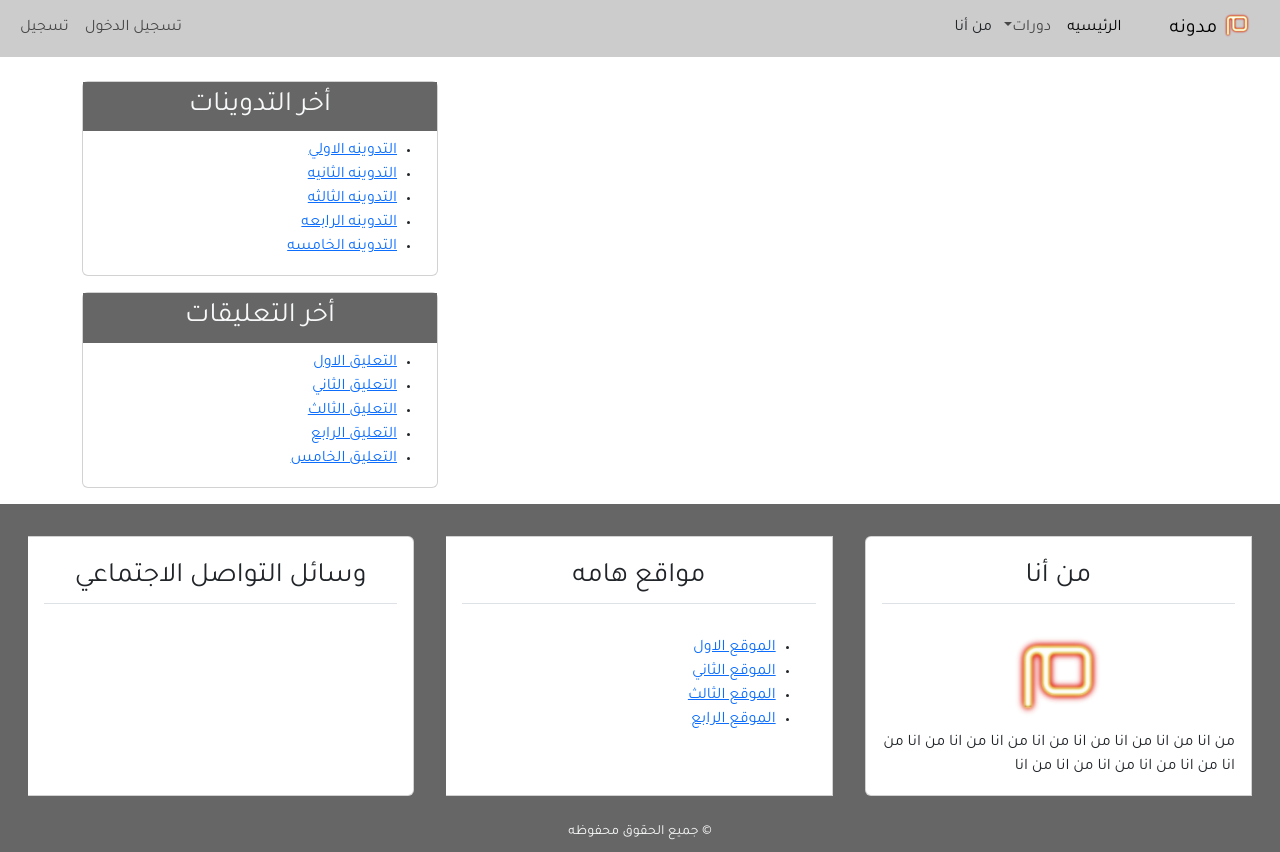
After one commit to mahmoudsalemabdelrahman/bloger, a Django app: template src/blog/templates/blog/base.html in a window 1280 px wide. The commit adds this page. Run offline with Django 4.2, Linux system fonts and the light colour scheme; the template is opened without the code that fills it, so the values that code supplies are empty; some libraries are stand-ins or nearby versions.

Commit message:
make file base.html

```diff
--- a/src/blog/static/blog/css/main.css
+++ b/src/blog/static/blog/css/main.css
@@ -19,6 +19,9 @@ body{
     text-align: right;
 }
 
-h1{
-    color: cyan;
+.bg-secondary{
+    background-color: #666 !important;
 }
+.bg-body-tertiary{
+    background-color: #ccc !important;
+}
--- /dev/null
+++ b/src/blog/templates/blog/base.html
@@ -0,0 +1,152 @@
+{% load static %}
+<!DOCTYPE html>
+<html lang="ar">
+<head>
+    <meta charset="UTF-8">
+    <meta name="viewport" content="width=device-width, initial-scale=1.0">
+    <link rel="stylesheet" href="{% static 'blog/css/bootstrap.min.css' %}">
+    <link rel="stylesheet" href="{% static 'blog/css/main.css' %}">
+    <link rel="shortcut icon" href="{% static 'blog/images/favicon.ico'%}">
+    <title>Document</title>
+</head>
+<body>
+    <header>
+      <!-- start navbar -->
+      <nav class="navbar navbar-expand-lg bg-body-tertiary">
+        <div class="container-fluid">
+          <a class="navbar-brand" href="#">
+            <img src="{% static 'blog/images/mim-logo.png' %}" alt="شعار مدونه" width="30px">
+            مدونه </a>
+          <button class="navbar-toggler" type="button" data-bs-toggle="collapse" data-bs-target="#navbarSupportedContent" aria-controls="navbarSupportedContent" aria-expanded="false" aria-label="Toggle navigation">
+            <span class="navbar-toggler-icon"></span>
+          </button>
+          <div class="collapse navbar-collapse" id="navbarSupportedContent">
+            <ul class="navbar-nav mb-2 mb-lg-0">
+              <li class="nav-item">
+                <a class="nav-link active" aria-current="page" href="#"> الرئيسيه</a>
+              </li>
+
+              <li class="nav-item dropdown">
+                <a class="nav-link dropdown-toggle" href="#" role="button" data-bs-toggle="dropdown" aria-expanded="false">
+                دورات</a>
+                <ul class="dropdown-menu">
+                  <li><a class="dropdown-item" href="#">دورة بايثون</a></li>
+                  <li><a class="dropdown-item" href="#">دورة جانجو</a></li>
+                  <li><hr class="dropdown-divider"></li>
+                  <li><a class="dropdown-item" href="#">دورةhtml</a></li>
+                </ul>
+              </li>
+            </ul>
+
+            <li class="nav-item" style="list-style: none;">
+              <a class="nav-link" href="#">من أنا</a>
+            </li>
+
+            <ul class="navbar-nav me-auto mb-2 mb-lg-0">
+              <li class="nav-item"><a class="nav-link" href="#">تسجيل الدخول</a></li>
+              <li class="nav-item"><a class="nav-link" href="#">تسجيل</a></li>
+
+            </ul>
+          </div>
+        </div>
+      </nav>
+      <!-- end navbar -->
+    </header>
+    <section>
+      <div class="container">
+        <div class="row mt-4">
+          <div class="col-md-8">
+
+            {% block content %}
+            {% endblock content %}
+          </div>
+          <div class="col-md-4">
+            <div class="card mb-3">
+              <h3 class="text-center bg-secondary text-light p-2">أخر التدوينات</h3>
+              <ul>
+                <li><a href="">التدوينه الاولي</a></li>
+                <li><a href="">التدوينه الثانيه</a></li>
+                <li><a href="">التدوينه الثالثه</a></li>
+                <li><a href="">التدوينه الرابعه</a></li>
+                <li><a href="">التدوينه الخامسه</a></li>
+
+              </ul>
+            </div>
+            <div class="card mb-3">
+              <h3 class="text-center bg-secondary text-light p-2">أخر التعليقات</h3>
+              <ul>
+                <li><a href="">التعليق الاول</a></li>
+                <li><a href="">التعليق الثاني</a></li>
+                <li><a href="">التعليق الثالث</a></li>
+                <li><a href="">التعليق الرابع</a></li>
+                <li><a href="">التعليق  الخامس</a></li>
+
+              </ul>
+            </div>
+          </div>
+        </div>
+      </div>
+    </section>
+    <footer class="bg-secondary">
+      <div class="container-fluid">
+      <div class="row">
+        <div class="col-md">
+          <div class="card-group mt-3">
+            <div class="card m-3">
+              <h3 class="card-title text-center border-bottom p-2 m-3">من أنا</h3>
+              <div class="card-body">
+                <div class="text-center">
+                <img src="{% static 'blog/images/mim-logo.png' %}" alt="شعار مدونه" width="100px">
+                </div>
+                من انا من انا
+                من انا من انا
+                من انا من انا
+                من انا من انا
+                من انا من انا
+                من انا من انا
+                من انا من انا
+              </div>
+            </div>
+            <div class="card m-3">
+              <h3 class="card-title text-center border-bottom p-2 m-3"> مواقع هامه</h3>
+              <div class="card-body">
+                   <ul>
+                    <li><a href="#"> الموقع الاول</a></li>
+                    <li><a href="#"> الموقع الثاني</a></li>
+                    <li><a href="#"> الموقع الثالث</a></li>
+                    <li><a href="#"> الموقع الرابع</a></li>
+
+                   </ul>
+              </div>
+            </div>
+            <div class="card m-3">
+              <h3 class="card-title text-center border-bottom p-2 m-3"> وسائل التواصل الاجتماعي</h3>
+              <h4 class="card-body text-center">
+                <a class="text-secondary" href=""><i class="fab fa-facebook"></i> </a>
+                <a class="text-secondary"  href=""><i class="fab fa-twitter"></i> </a>
+                <a class="text-secondary"  href=""><i class="fab fa-instagram"></i> </a>
+                <a class="text-secondary"  href=""><i class="fab fa-telegram"></i> </a>
+                <a class="text-secondary"  href=""><i class="fab fa-youtube"></i> </a>
+                <a class="text-secondary"  href=""><i class="fab fa-linkedin"></i></a>
+
+
+              </h4>
+            </div>
+          </div>
+        </div>
+      </div>
+      <div class="row p-2">
+        <div class="col-md text-center">
+        <small class="text-light">&copy; جميع الحقوق محفوظه</small>
+
+        </div>
+      </div>
+    </footer>
+
+    <script src="{% static 'blog/js/jquery-3.7.0.slim.min.js' %}"></script>
+    <script src="{% static 'blog/js/popper.min.js' %}"></script>
+    <script src="{% static 'blog/js/bootstrap.min.js' %}"></script>
+    <script src="{% static 'blog/js/fontawesome-all.min.js' %}"></script>
+
+</body>
+</html>
```
Also changed, not shown: src/blog/templates/blog/index.html (deleted, +0 -68 lines).
